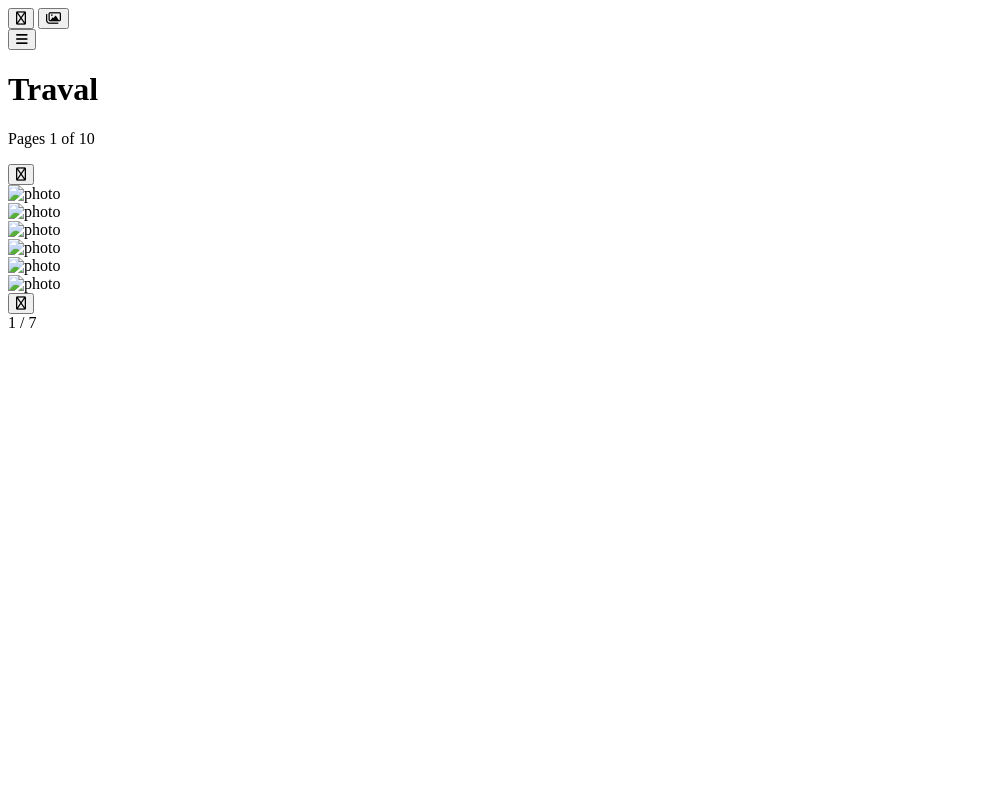
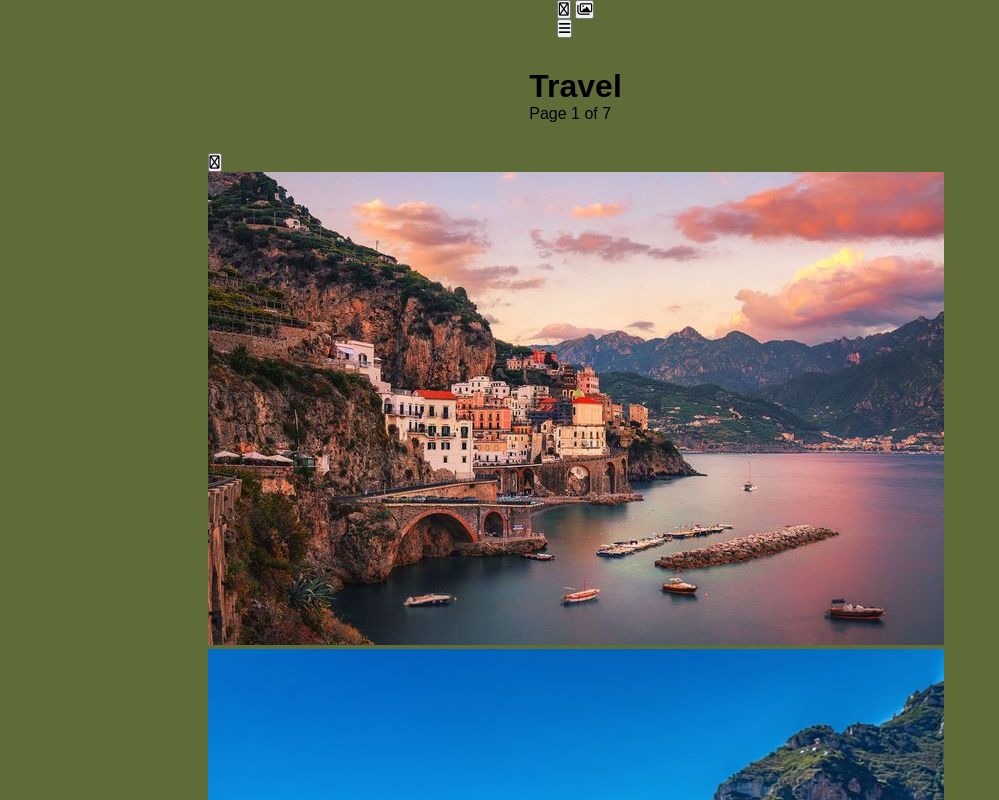
Before and after one commit to imeneoua/CodeAlpha_Image-Gallery, a plain HTML site: page index.html in a window 1280 px wide. Shown: the top 800 px of the page, without its empty margins (0-999 px from the left). Drawn offline with Linux system fonts and the light colour scheme.

Commit message:
made some changes in the HTML

```diff
--- a/index.html
+++ b/index.html
@@ -3,7 +3,7 @@
   <head>
     <meta charset="UTF-8" />
     <meta name="viewport" content="width=device-width, initial-scale=1.0" />
-    <title>Image Gallery</title>
+    <title>Travel Gallery</title>
     <link
       rel="stylesheet"
       href="https://cdnjs.cloudflare.com/ajax/libs/font-awesome/6.7.2/css/all.min.css"
@@ -11,75 +11,83 @@
     <link rel="stylesheet" href="style.css" />
   </head>
   <body>
-    <!--TOP NAV-->
-
-    <nav>
-      <div class="nav_left">
+    <div class="gallery">
+      <!-- TOP NAV -->
+      <nav class="top">
+        <div class="nav-left">
           <button class="icon-btn">
             <i class="fa-regular fa-book-open"></i>
           </button>
-
-        <button class="icon-btn">
-          <i class="fa-regular fa-images"></i>
-        </button>
+          <button class="icon-btn"><i class="fa-regular fa-images"></i></button>
         </div>
-
         <div class="nav-right">
-        <button class="icon-btn">
-          <i class="fa-solid fa-bars"></i>
-        </button>
+          <button class="icon-btn"><i class="fa-solid fa-bars"></i></button>
         </div>
       </nav>
 
+      <!-- TITLE -->
       <div id="title">
-        <h1>Traval</h1>
-        <p>Pages <span id="current-page">1 </span>of <span id="total-pages">10</span></p>
+        <h1>Travel </h1>
+        <p>
+          Page <span id="current-page">1</span> of
+          <span id="total-pages">7</span>
+        </p>
       </div>
 
-    <!--THE BOOK-->
+      <!-- BOOK -->
+      <div class="book-wrapper">
+        <!-- LEFT ARROW -->
+        <button class="prev-btn" >
+          <i class="fa-regular fa-angle-left"></i>
+        </button>
 
-    <div class="full book">
-        <!-- LEFT ARROW -->
-        <button class="left-arrow"><i class="fa-regular fa-angle-left"></i></button>
-
-        <div class="book">
-
+        <div class="book" id="book">
           <!-- LEFT PAGE -->
           <div class="left-side">
             <div class="large">
-                    <img src="images/img1.jpg" alt=" photo">
+              <img id="img1" src="Images/img1.jpg" alt="photo" />
             </div>
             <div class="photo-row">
-                    <div class="small"><img src="images/img2.jpg" alt=" photo"></div>
-                    <div class="small"><img src="images/img3.jpg" alt=" photo"></div>
+              <div class="small"><img id="img2" src="Images/img2.jpg" alt="photo" /></div>
+              <div class="small"><img id="img3" src="Images/img3.jpg" alt="photo" /></div>
+            </div>
           </div>
 
-            </div>
-
-            <!-- BOOK SPINE -->
+          <!-- SPINE -->
           <div class="spine"></div>
 
           <!-- RIGHT PAGE -->
           <div class="right-side">
             <div class="photo-row">
-                    <div class="small"><img src="images/img4.jpg" alt="photo"></div>
-                    <div class="small"><img src="images/img5.jpg" alt="photo"></div>
+              <div class="small"><img id="img4" src="Images/img4.jpg" alt="photo" /></div>
+              <div class="small"><img id="img5" src="Images/img5.jpg" alt="photo" /></div>
             </div>
             <div class="large">
-                    <img src="images/img6.jpg" alt="photo">
+              <img id="img6" src="Images/img6.jpg" alt="photo" />
+            </div>
           </div>
         </div>
 
+        <!-- RIGHT ARROW -->
+        <button class="next-btn">
+          <i class="fa-regular fa-angle-right"></i>
+        </button>
+      </div>
     </div>
 
-        <!-- RIGHT ARROW -->
-        <button class="right-arrow"><i class="fa-regular fa-angle-right"></i></button>
+    <!-- BOTTOM NAV -->
+    <nav class="bottom">
+      <button class="icon-btn"><i class="fa-regular fa-plus"></i></button>
+      <button class="icon-btn"><i class="fa-regular fa-download"></i></button>
+      <button class="icon-btn"><i class="fa-regular fa-trash-can"></i></button>
+    </nav>
 
-    </div>
-    <!-- PAGE INDICATOR -->
-    <div class="page-indicator">
-      <span id="pageNum">1</span> / <span id="totalPages">7</span>
+    <!-- LIGHTBOX -->
+    <div class="lightbox" id="lightbox">
+      <button class="lightbox-close" id="lightboxClose">&times;</button>
+      <img src="" alt="full view" id="lightboxImg" />
     </div>
 
+    <script src="script.js"></script>
   </body>
 </html>
--- a/style.css
+++ b/style.css
@@ -0,0 +1,21 @@
+*{
+    margin: 0;
+    padding: 0;
+    box-sizing: border-box;
+}
+
+body{
+    background: #606c38;
+    display: flex;
+    align-items: center;
+    justify-content: center;
+    font-family: sans-serif;
+}
+
+.gallery{
+    display: flex;
+    flex-direction: column;
+    align-items: center;
+    width: 100%;
+    gap: 30px;
+}
```
Also changed, not shown: Images/img1.jpg (added), Images/img2.jpg (added), Images/img3.jpg (added), Images/img4.jpg (added), Images/img5.jpg (added), Images/img6.jpg (added). Lines whose indentation alone changed are shown as unchanged.
